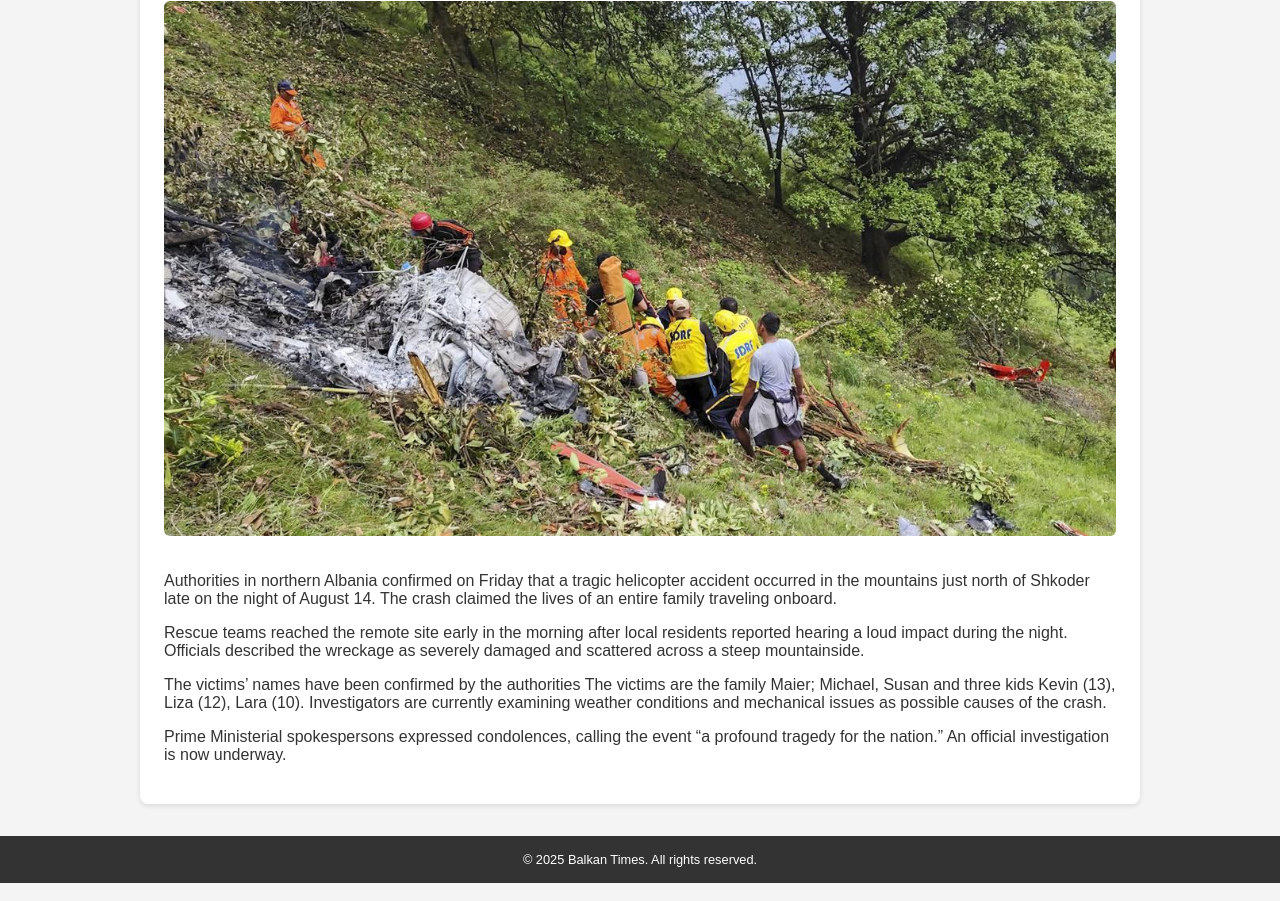
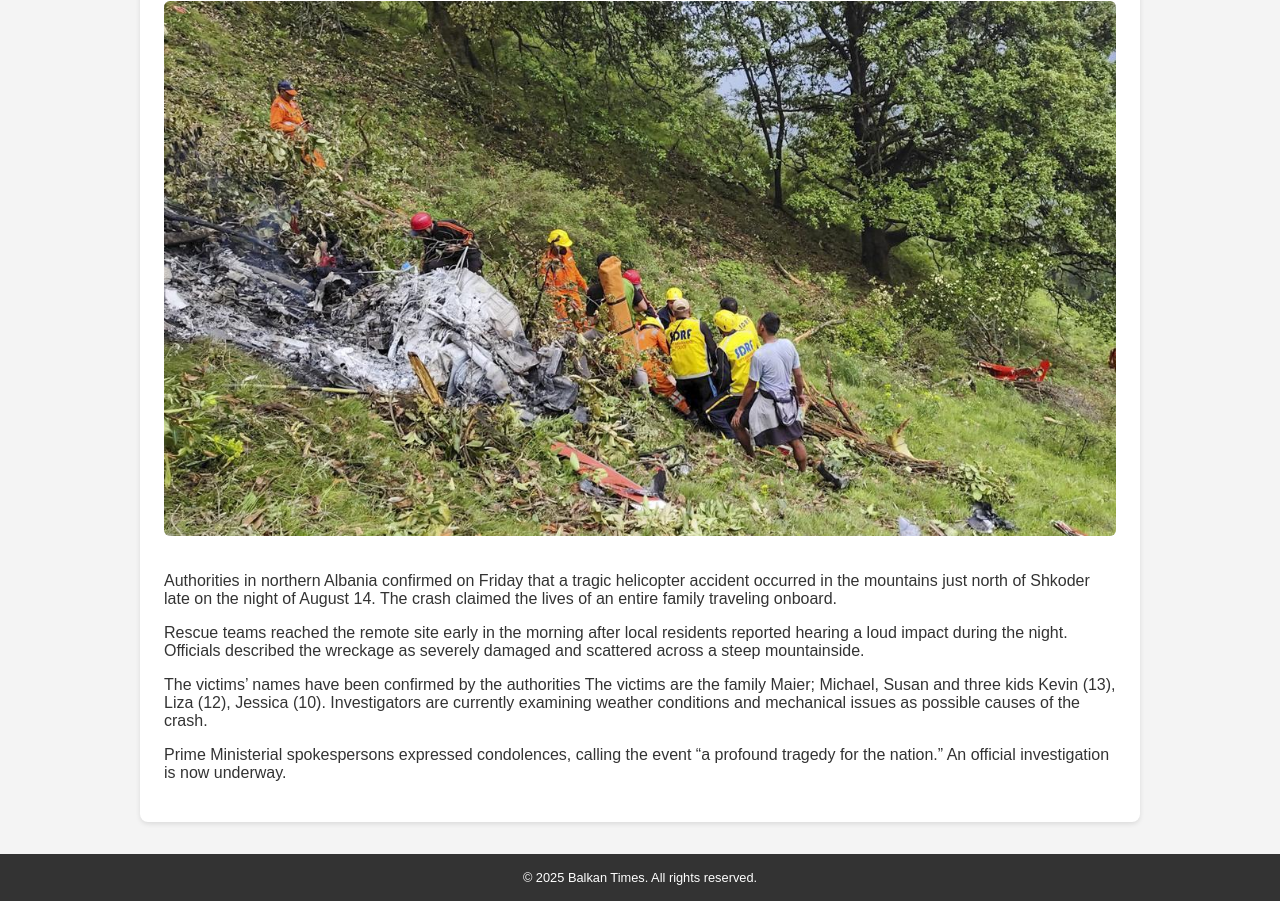
Before and after one commit to huggi007/balkantimes, a plain HTML site: page index.html in a window 1280 px wide. Shown: the part 272-1173 px from the top of the page. Drawn offline with Linux system fonts and the light colour scheme.

Commit message:
Update index.html

```diff
--- a/index.html
+++ b/index.html
@@ -84,7 +84,7 @@
       <img src="heli.jpg" alt="Crash site placeholder">
       <p>Authorities in northern Albania confirmed on Friday that a tragic helicopter accident occurred in the mountains just north of Shkoder late on the night of August 14. The crash claimed the lives of an entire family traveling onboard.</p>
       <p>Rescue teams reached the remote site early in the morning after local residents reported hearing a loud impact during the night. Officials described the wreckage as severely damaged and scattered across a steep mountainside.</p>
-      <p>The victims’ names have been confirmed by the authorities The victims are the family Maier; Michael, Susan and three kids Kevin (13), Liza (12), Lara (10). Investigators are currently examining weather conditions and mechanical issues as possible causes of the crash.</p>
+      <p>The victims’ names have been confirmed by the authorities The victims are the family Maier; Michael, Susan and three kids Kevin (13), Liza (12), Jessica (10). Investigators are currently examining weather conditions and mechanical issues as possible causes of the crash.</p>
       <p>Prime Ministerial spokespersons expressed condolences, calling the event “a profound tragedy for the nation.” An official investigation is now underway.</p>
     </article>
   </main>
```
